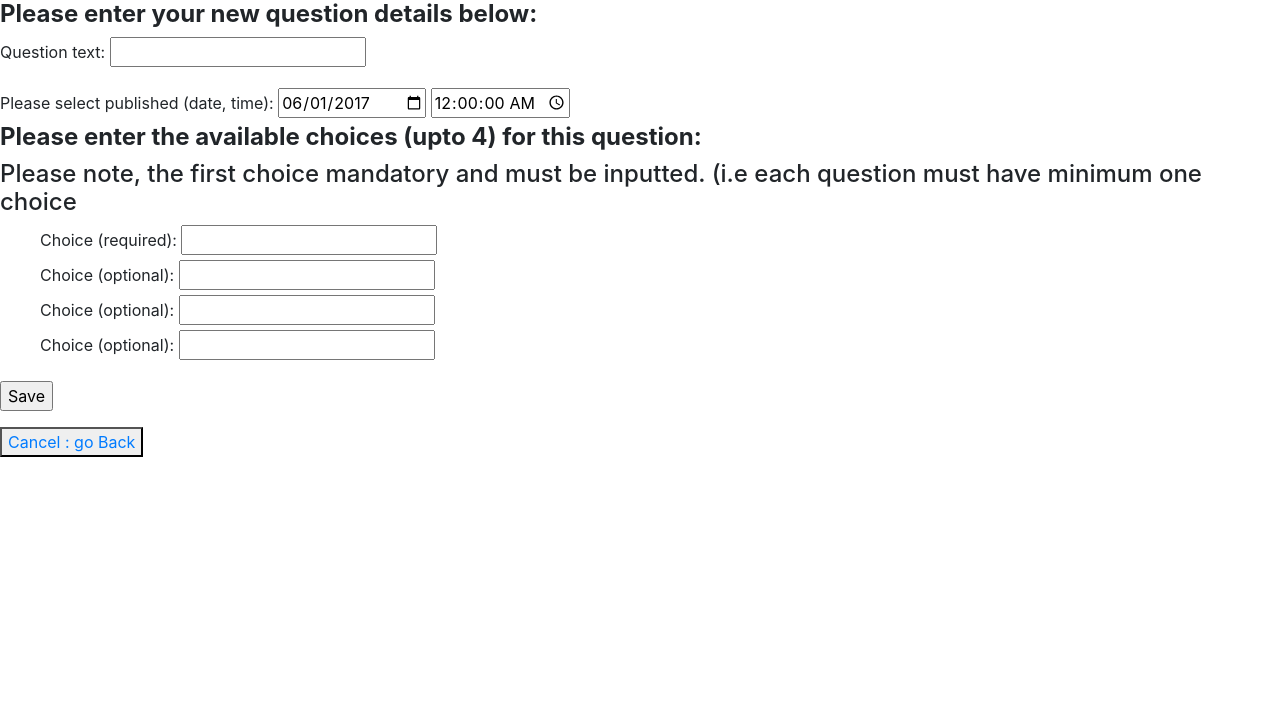
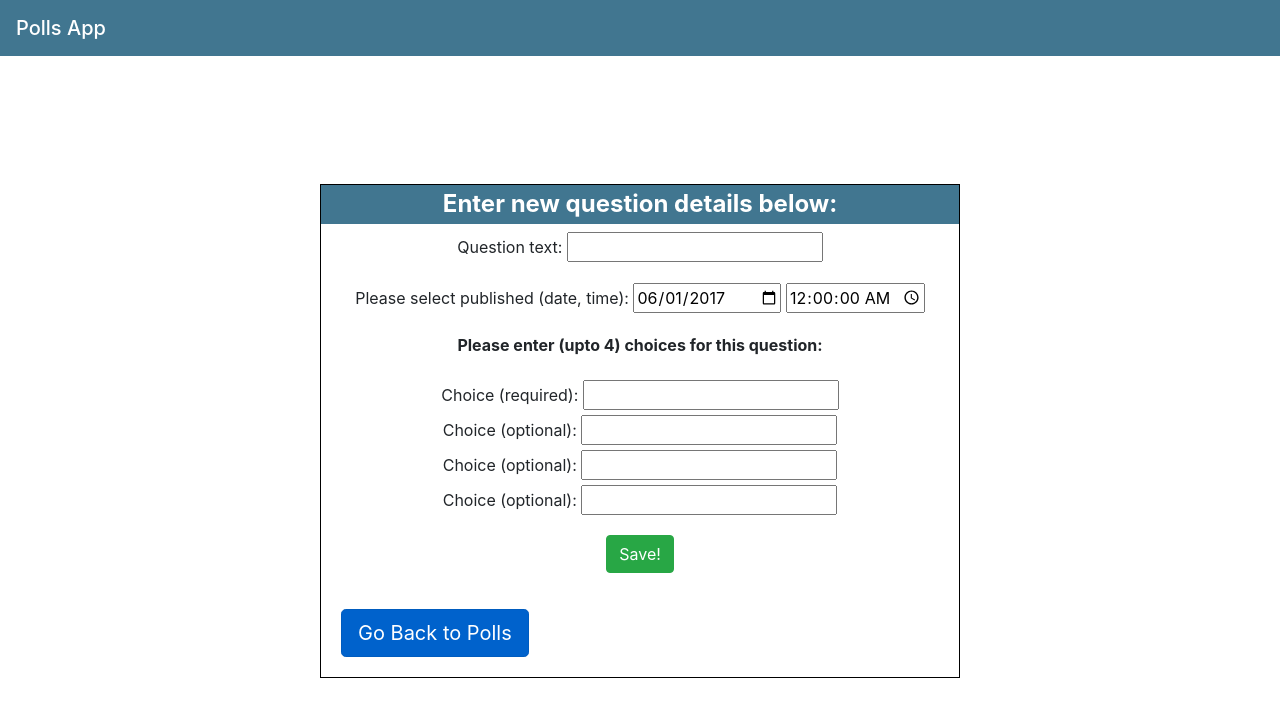
Before and after one commit to SameerKhan-Dev/django-poll-app, a Django app: page /polls/newQuestion/ in a window 1280 px wide. Shown: the top 717 px of the page. Run offline with Django 3.2, Linux system fonts and the light colour scheme; some libraries are stand-ins or nearby versions.

Commit message:
added styling and formatting to the new question creation form page

```diff
--- a/mysite/polls/static/polls/style.css
+++ b/mysite/polls/static/polls/style.css
@@ -54,6 +54,13 @@
     background-color: #417690;
     color: white;
 }
+.newQuestionFormTitle {
+    background-color: #417690;
+    color: white;
+    padding: 5px;
+}
+
+
 .pollsButton {
     margin: 20px;
     align-self: flex-start;
@@ -87,3 +94,26 @@
     padding-left: 10px;
     background-color: #F5F5F5;
 }
+
+.newQuestionContainer {
+    margin: auto;
+    width: 50%;
+    margin-top: 10%;
+    text-align: center;
+    border: 1px solid black;
+    display: flex;
+    flex-direction: column;
+}
+
+.newQuestionForm {
+    border: 1px solid black;
+}
+
+.newformLabel {
+      padding: 15px;
+}
+
+.saveButton {
+    margin-top: 15px;
+
+}
--- a/mysite/polls/templates/polls/index.html
+++ b/mysite/polls/templates/polls/index.html
@@ -19,7 +19,7 @@
                     <tr>
                         <th scope="row">{{forloop.counter}}</th>
                         <td><a href="{% url 'polls:detail' question.id %}">{{ question.question_text }}</a></td>
-                        <td class="deleteCol"><a class="btn btn-secondary deleteLink" href="{% url 'polls:delete' question.id %}">Delete</a></td>
+                        <td class="deleteCol"><a class="btn btn-success deleteLink" href="{% url 'polls:results' question.id %}">View Results</a><a class="btn btn-secondary deleteLink" href="{% url 'polls:delete' question.id %}">Delete</a></td>
                     </tr>
                {% endfor %}
              </tbody>
--- a/mysite/polls/templates/polls/newQuestion.html
+++ b/mysite/polls/templates/polls/newQuestion.html
@@ -1,27 +1,28 @@
-<link rel="stylesheet" href="https://stackpath.bootstrapcdn.com/bootstrap/4.1.3/css/bootstrap.min.css" integrity="sha384-MCw98/SFnGE8fJT3GXwEOngsV7Zt27NXFoaoApmYm81iuXoPkFOJwJ8ERdknLPMO" crossorigin="anonymous">
+{% extends 'polls/base.html' %}
 
+{% block content %}
+<div class="newQuestionContainer">
     <form action="{% url 'polls:addNewQuestion'%}" method="post">{% csrf_token %}
-      <h4><b>Please enter your new question details below:</b></h4>
+          <h4 class="newQuestionFormTitle"><b>Enter new question details below:</b></h4>
         {{ form.as_p }}
         <label>Please select published (date, time):</label>
 
         <input type="date" name="pub_date" value="2017-06-01">
         <input type="time" name="pub_time" step="3" value="00:00:00">
 
-    <h4><b>Please enter the available choices (upto 4) for this question:</b></h4>
-    <h4>Please note, the first choice mandatory and must be inputted. (i.e each question must have minimum one choice</h4>
+        <label class="newformLabel"><b>Please enter (upto 4) choices for this question:</b></label>
+          <br>
+            <label>Choice (required):</label>
 
-
-    <ul>
-        <label>Choice (required):</label>
             <input required type="text" name="choice">
              <br>
             {% for i in range %}
+                <div>
                     <label>Choice (optional):</label>
                     <input type="text" name="choice">
-            <br>
+                </div>
             {% endfor %}
-    </ul>
+
 
     <!--    <label>Please specify upto 4 choices below - for the answer:</label>-->
     <!--    <label>Choice 1:</label>-->
@@ -32,6 +33,9 @@
     <!--    <input type="text" name="choice_Three">-->
     <!--    <label>Choice 4:</label>-->
     <!--    <input type="text" name="choice_Four">-->
-    <input type="submit" value="Save">
+        <button type="submit" class="btn btn-success saveButton">Save!</button>
     </form>
-<button><a href="{% url 'polls:index'%}">Cancel : go Back</a></button>
+
+    <a class="btn btn-primary btn-lg active pollsButton" href="{% url 'polls:index'%}">Go Back to Polls</a>
+</div>
+{% endblock %}
```
Also changed, not shown: mysite/db.sqlite3. Lines whose indentation alone changed are shown as unchanged.
